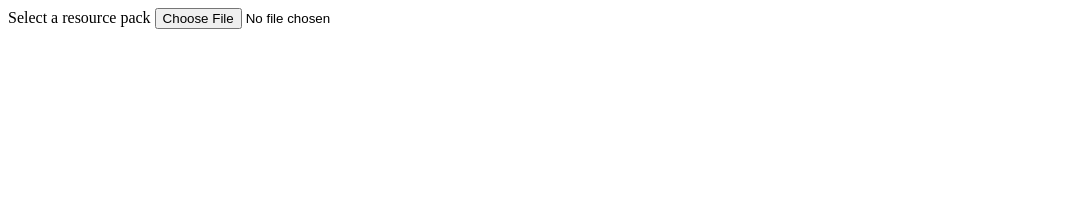
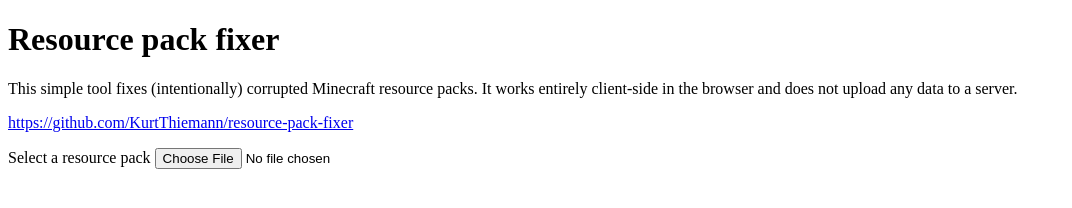
Before and after one commit to KurtThiemann/resource-pack-fixer, a website: page index.html in a window 1280 px wide. Shown: the whole page, without its empty margins (0-1072 px from the left). Drawn offline with Linux system fonts and the light colour scheme; files whose address does not match are found by name.

Commit message:
add a minimal explanation to index.html

```diff
--- a/index.html
+++ b/index.html
@@ -5,6 +5,14 @@
     <title>Resource pack fixer</title>
 </head>
 <body>
+<h1>Resource pack fixer</h1>
+<p>
+    This simple tool fixes (intentionally) corrupted Minecraft resource packs.
+    It works entirely client-side in the browser and does not upload any data to a server.
+</p>
+<p>
+    <a href="https://github.com/KurtThiemann/resource-pack-fixer">https://github.com/KurtThiemann/resource-pack-fixer</a>
+</p>
 <label for="resource-pack-input">Select a resource pack</label>
 <input type="file" class="resource-pack-input" id="resource-pack-input">
 <div class="status"></div>
```
